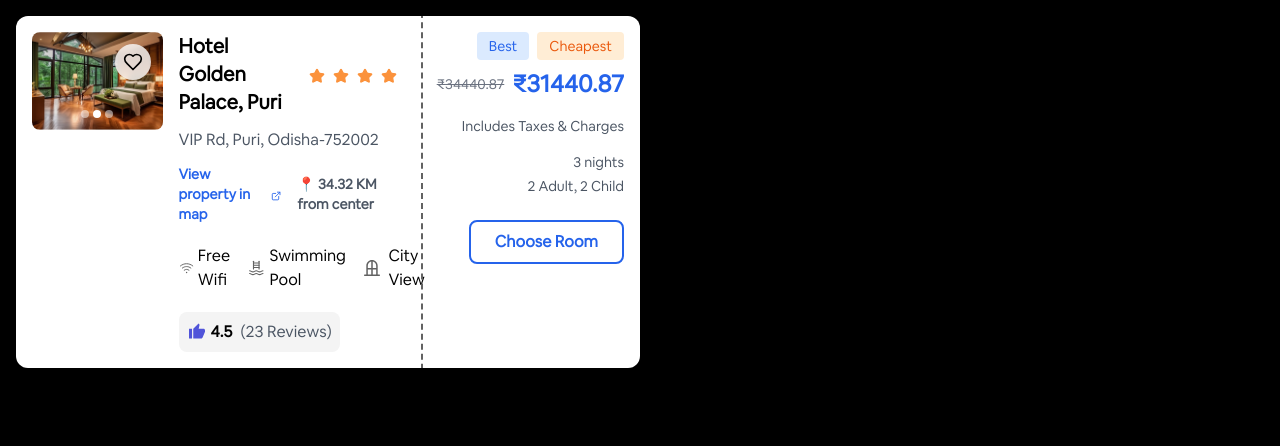
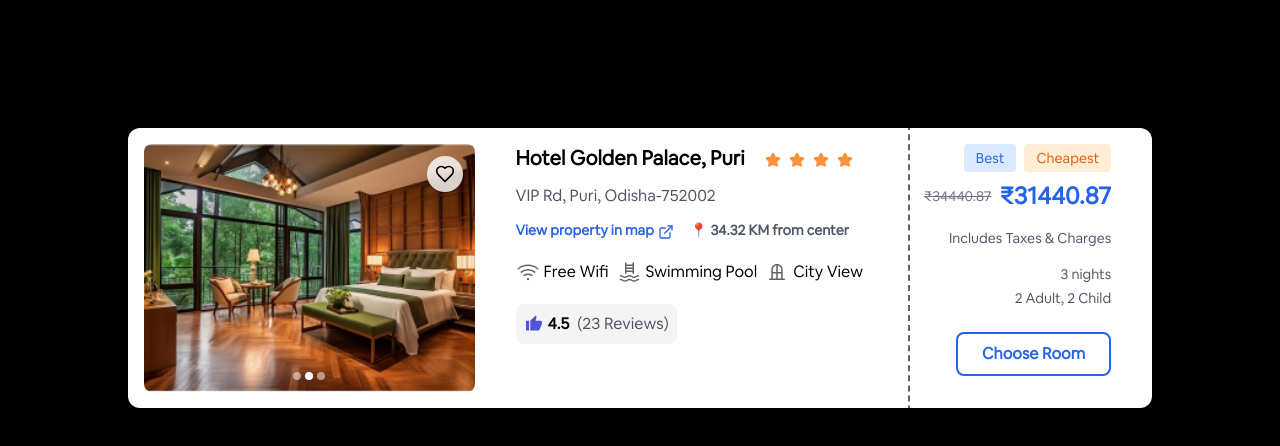
Before and after one commit to hbkabir004/ziarah-ai, a Next.js app: page / in a window 1280 px wide. Shown: the top 446 px of the page. Built offline with nearby package versions, Linux system fonts and the light colour scheme.

Commit message:
[update] grid orientation

```diff
--- a/src/components/Hotels.tsx
+++ b/src/components/Hotels.tsx
@@ -22,7 +22,7 @@ const hotels: Hotel[] = [
 
 export default function Hotels() {
     return (
-        <div className="grid md:grid-cols-2 grid-cols-1 m-4">
+        <div className="grid md:grid-cols-1 grid-cols-1 m-32">
             {
                 hotels.map(hotel => <HotelCard key={hotel.id} hotel={hotel} />)
             }
```
